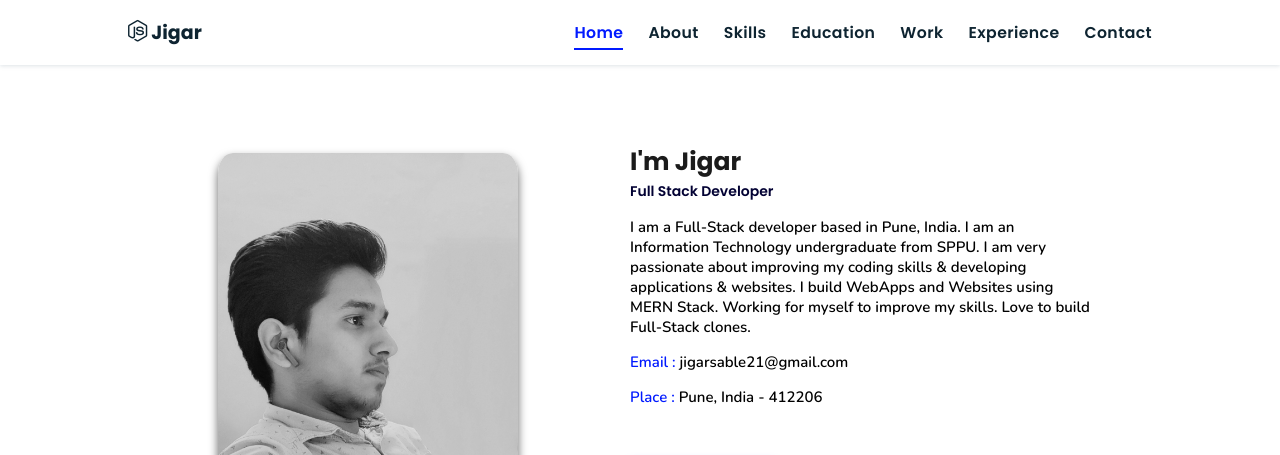
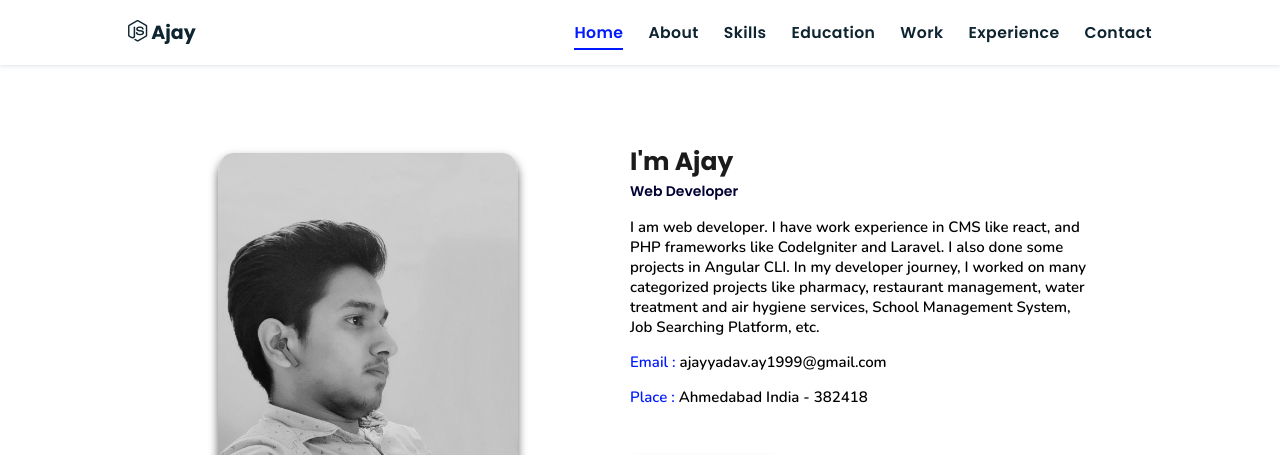
Before and after one commit to YadavAssistantcode/YadavAssistantcode, a plain HTML site: page index.html in a window 1280 px wide. Both pictures are taken after a click on the link "About Me". Shown: the part 800-1255 px from the top of the page. Drawn offline with nearby package versions, Linux system fonts and the light colour scheme.

Commit message:
chnage status

```diff
--- a/index.html
+++ b/index.html
@@ -4,15 +4,15 @@
     <meta charset="UTF-8">
     <meta http-equiv="X-UA-Compatible" content="IE=edge">
     <meta name="viewport" content="width=device-width, initial-scale=1.0">
-    <meta name="keywords" content="jigar sable, portfolio, jigar, full stack dev, personal portfolio lifecodes, portfolio design, portfolio website, personal portfolio" />
-    <meta name="description" content="Welcome to Jigar's Portfolio. Full-Stack Web Developer and Android App Developer" />
+    <meta name="keywords" content="Ajay sable, portfolio, Ajay, personal portfolio lifecodes, portfolio design, portfolio website, personal portfolio" />
+    <meta name="description" content="Welcome to Ajay's Portfolio.Web Developer and  web designer" />
     <!-- Custom CSS -->
     <link rel="stylesheet" href="./assets/css/style.css">
     <!-- Font Awesome -->
     <link rel="stylesheet" href="https://cdnjs.cloudflare.com/ajax/libs/font-awesome/5.15.3/css/all.min.css" integrity="sha512-iBBXm8fW90+nuLcSKlbmrPcLa0OT92xO1BIsZ+ywDWZCvqsWgccV3gFoRBv0z+8dLJgyAHIhR35VZc2oM/gI1w==" crossorigin="anonymous" referrerpolicy="no-referrer" />
     <!-- Favicon -->
     <link id='favicon' rel="shortcut icon" href="./assets/images/favicon.png" type="image/x-png">
-    <title>Portfolio | Jigar Sable</title>
+    <title>Portfolio | Ajay</title>
 </head>
 <body oncontextmenu="return false">
 
@@ -23,7 +23,7 @@
 
 <!-- navbar starts -->
 <header>
-        <a href="/" class="logo"><i class="fab fa-node-js"></i> Jigar</a>
+        <a href="/" class="logo"><i class="fab fa-node-js"></i> Ajay</a>
 
         <div id="menu" class="fas fa-bars"></div>
         <nav class="navbar">
@@ -46,7 +46,7 @@
     <div id="particles-js"></div>
 
     <div class="content">
-    <h2>Hi There,<br/> I'm Jigar <span>Sable</span></h2>
+    <h2>Hi There,<br/> I'm Ajay <span>Sable</span></h2>
     <p>i am into <span class="typing-text"></span></p>
     <a href="#about" class="btn"><span>About Me</span>
       <i class="fas fa-arrow-circle-down"></i>
@@ -79,15 +79,12 @@
         <img draggable="false" class="tilt" src="./assets/images/profile2.jpg" alt="">
     </div>
     <div class="content">
-        <h3>I'm Jigar</h3>
-        <span class="tag">Full Stack Developer</span>
+        <h3>I'm Ajay</h3>
+        <span class="tag">Web Developer</span>
 
-        <p>I am a Full-Stack developer based in Pune, India.
-          I am an Information Technology undergraduate from SPPU.
-          I am very passionate about improving my coding skills & developing applications & websites.
-          I build WebApps and Websites using MERN Stack.
-          Working for myself to improve my skills.
-          Love to build Full-Stack clones. </p>
+        <p>I am web developer. I have work experience in CMS like react, and PHP frameworks like CodeIgniter and Laravel. I also done some projects in Angular CLI.
+
+          In my developer journey, I worked on many categorized projects like pharmacy, restaurant management, water treatment and air hygiene services, School Management System, Job Searching Platform, etc.</p>
 
         <div class="box-container">
             <!-- <div class="box">
@@ -95,8 +92,8 @@
               <p><span> phone : </span> +91 XXX-XXX-XXXX</p>
             </div> -->
             <div class="box">
-              <p><span> email : </span> jigarsable21@gmail.com</p>
-              <p><span> place : </span> Pune, India - 412206</p>
+              <p><span> email : </span> ajayyadav.ay1999@gmail.com</p>
+              <p><span> place : </span> Ahmedabad India - 382418</p>
             </div>
         </div>
 
@@ -146,9 +143,7 @@
         <img draggable="false" src="./assets/images/educat/college.jpg" alt="">
         </div>
         <div class="content">
-        <h3>Bachelor of Engineering in Information Technology</h3>
-        <p>Zeal College of engineering and research | SPPU</p>
-        <h4>2020-2024 | Pursuing</h4>
+        <h3>Bachelor of computer Application </h3>
         </div>
     </div>
 
```
Also changed, not shown: experience/index.html (+1 -1 lines).
